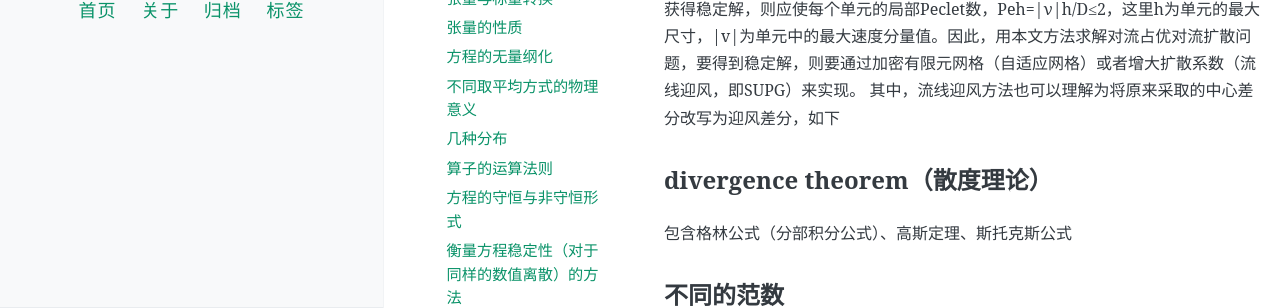
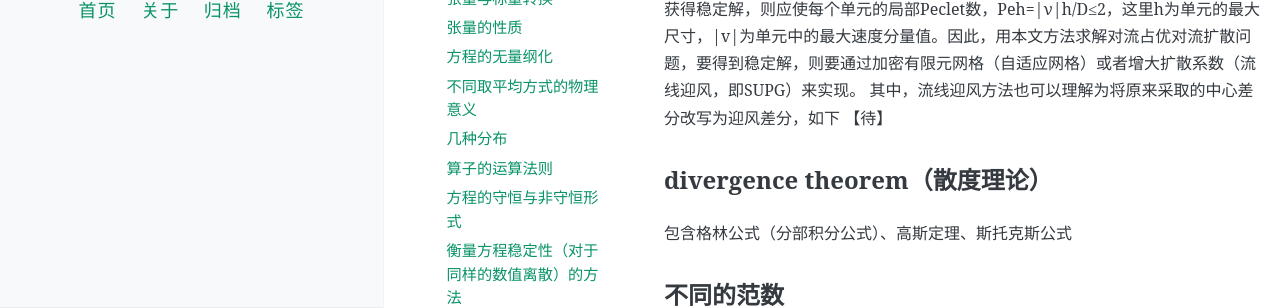
Before and after one commit to Hannah-Artemis/LOFFER, a Jekyll site: the page built from _posts/2021-11-10-math.md, in a window 1280 px wide and 900 px high, scrolled down 6031 px. Shown: the part 453-761 px from the top of the window. Built offline with Jekyll 4.4.1, drawn with Linux system fonts in a browser that asks for light colours; comment, search, counter and statistics services are not loaded; some of the changed text lies outside the part shown.

Commit message:
Update 2021-11-10-math.md

```diff
--- a/_posts/2021-11-10-math.md
+++ b/_posts/2021-11-10-math.md
@@ -143,7 +143,7 @@
 如果Pe数较小，即对流效应相对较弱，这类问题中，扩散占主导地位，方程是椭圆型或抛物线型；如果Pe数较大，即溶质分子的扩散相对于流体速度而言是缓慢的，这类问题中，对流占优，方程具有双曲型方程的特点。
 对于对流占优问题的求解，采用常规的Galerkin有限元方法，为了避免求解结果产生数值振荡，获得稳定解，则应使每个单元的局部Peclet数，Peh=|ν|h/D≤2，这里h为单元的最大尺寸，|v|为单元中的最大速度分量值。因此，用本文方法求解对流占优对流扩散问题，要得到稳定解，则要通过加密有限元网格（自适应网格）或者增大扩散系数（流线迎风，即SUPG）来实现。
 其中，流线迎风方法也可以理解为将原来采取的中心差分改写为迎风差分，如下
-
+【待】
 
 ## divergence theorem（散度理论）
 包含格林公式（分部积分公式）、高斯定理、斯托克斯公式
@@ -168,7 +168,7 @@
 
 
 ## 不同的空间
-*注：范数——长度；内积——夹角；完备——收敛（待：完备性由Cauchy范数的处处存在性决定）
+**注：范数——长度；内积——夹角；完备——收敛（待：完备性由Cauchy范数的处处存在性决定）**
 
 @平方可积空间：L2空间
 H0：满足紧支集（函数值不为0的空间闭且有界）的空间
```
Also changed, not shown: other parts of _posts/2021-11-10-math.md (+1 -1 lines).
